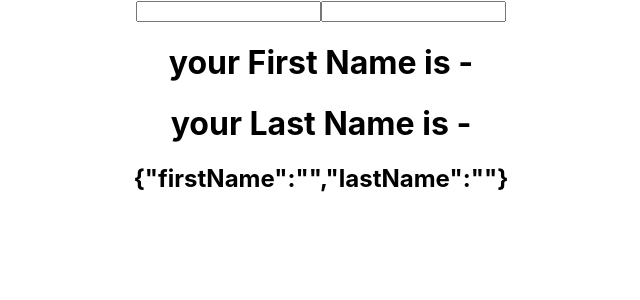
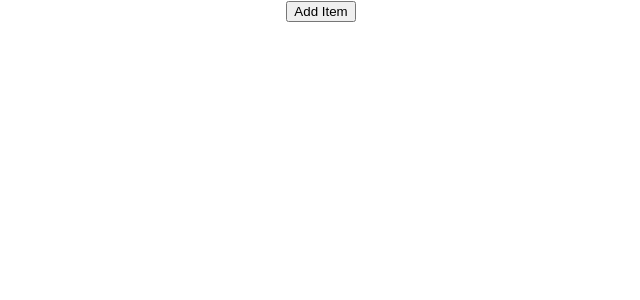
Before and after one commit to bhawesh2000/React_HTTP_React_Hooks, a React (Create React App) app: page / in a window 1280 px wide. Shown: the top 300 px of the page, without its empty margins (319-959 px from the left). Built offline with nearby package versions, Linux system fonts and the light colour scheme.

Commit message:
useState with array

```diff
--- a/src/App.js
+++ b/src/App.js
@@ -5,6 +5,7 @@
 import HooksCounter from './Components/HooksCounter';
 import HooksComponentTwo from './Components/HooksComponentTwo';
 import HooksComponentThree from './Components/HooksComponentThree';
+import HooksComponentFour from './Components/HooksComponentFour';
 
 function App() {
   return (
@@ -13,7 +14,8 @@
      {/* <FormPost /> */}
      {/* <HooksCounter /> */}
      {/* <HooksComponentTwo /> */}
-     <HooksComponentThree />
+     {/* <HooksComponentThree /> */}
+     <HooksComponentFour />
     </div>
   );
 }
--- /dev/null
+++ b/src/Components/HooksComponentFour.js
@@ -0,0 +1,28 @@
+//useState with array
+
+import React, { useState } from 'react'
+
+function HooksComponentFour() {
+
+    const [items , setItems] = useState([])
+
+    const addItems =()=>{
+        setItems([...items , {  // spread operator is used to append list...first we spread list then we push new object
+            id:items.length,
+            value:Math.floor(Math.random() *10) + 1
+        }]) // to append list we use spread operator
+    }
+
+  return (
+    <div>
+        <button onClick={addItems}>Add Item</button>
+      <ul>
+        {
+            items.map((item)=>{ return (<li key={item.id}>{item.value}</li>)})
+        }
+      </ul>
+    </div>
+  )
+}
+
+export default HooksComponentFour
```
